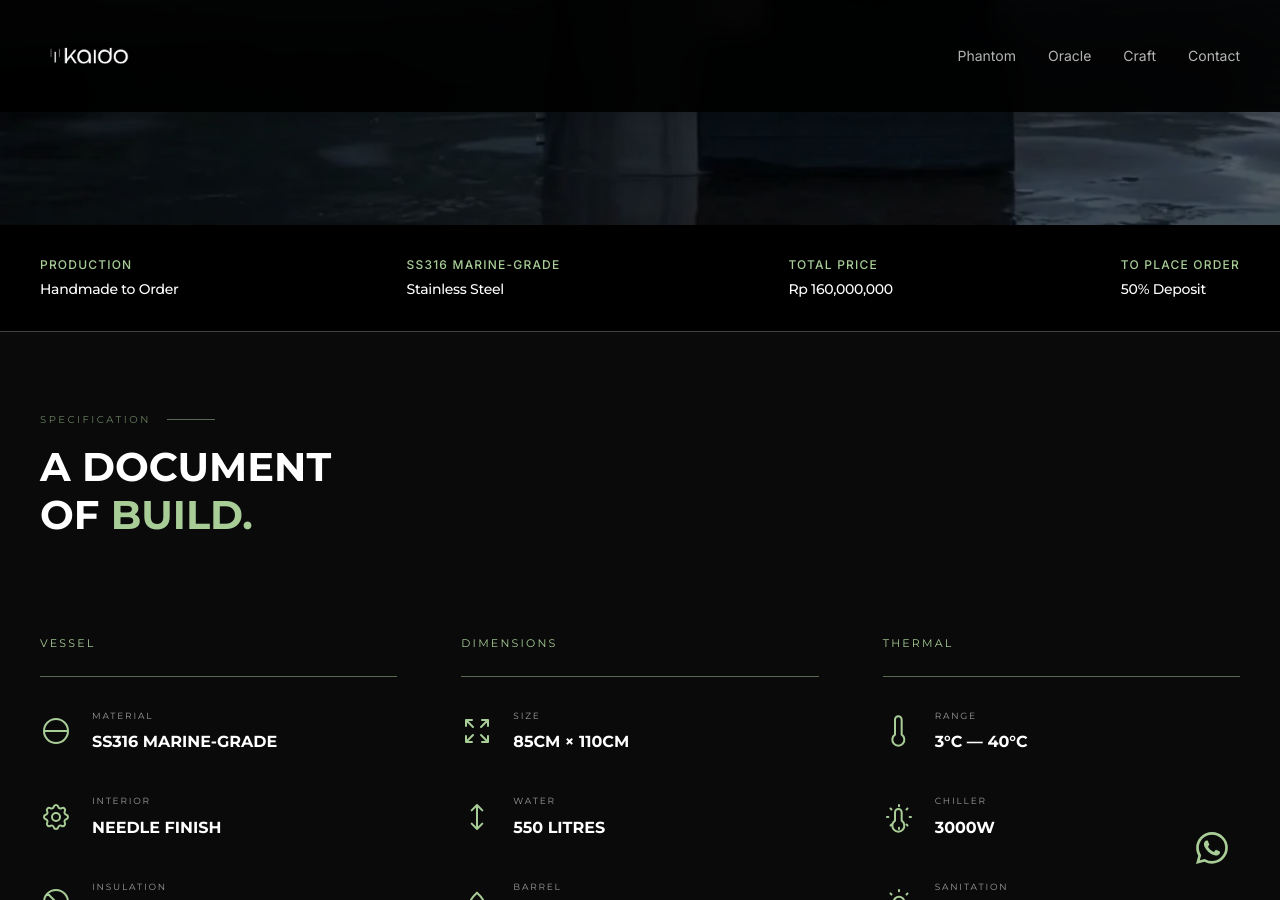
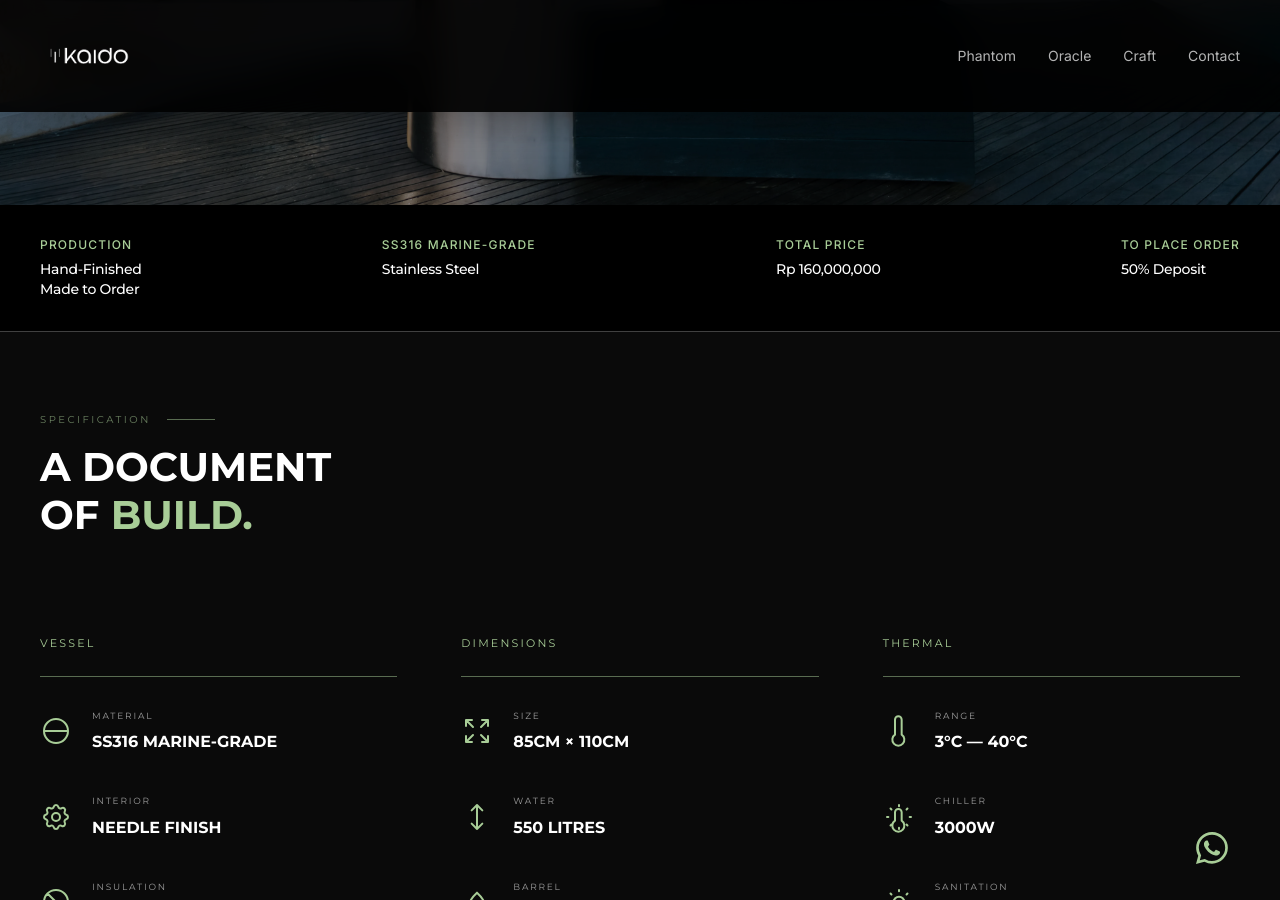
Before and after one commit to refinedislandcreations/kaido, a Jekyll site: the page built from phantom.html, in a window 1280 px wide and 900 px high, scrolled down 568 px. Built offline with Jekyll 4.4.1, drawn with Linux system fonts in a browser that asks for light colours; nearby versions of some CDN libraries.

Commit message:
feat: update homepage, phantom, and oracle pages with new imagery and content refinements

```diff
--- a/oracle.html
+++ b/oracle.html
@@ -18,11 +18,11 @@ oracle-stats:
   theme: "light"
   stats:
     - eyebrow: "PRODUCTION"
-      title: "Handmade to Order"
+      title: "Hand-Finished<br>Made to Order"
     - eyebrow: "SS316 MARINE-GRADE"
       title: "Stainless Steel"
     - eyebrow: "TOTAL PRICE"
-      title: "Rp 160,000,000"
+      title: "Rp 170,000,000"
     - eyebrow: "TO PLACE ORDER"
       title: "50% Deposit"
 
--- a/phantom.html
+++ b/phantom.html
@@ -12,12 +12,12 @@ phantom-hero:
   button_url: "/contact.html#enquiry"
   secondary_button_text: "<span class='text-white'>EXPLORE THE BUILD</span>"
   secondary_button_url: "#build"
-  background_image: "/assets/images/phantom-hero.webp"
+  background_image: "/assets/images/kaido/Phantom Pdp 1.webp"
 
 phantom-stats:
   stats:
     - eyebrow: "PRODUCTION"
-      title: "Handmade to Order"
+      title: "Hand-Finished<br>Made to Order"
     - eyebrow: "SS316 MARINE-GRADE"
       title: "Stainless Steel"
     - eyebrow: "TOTAL PRICE"
@@ -77,7 +77,7 @@ phantom-cta-mid:
   title: "COLD IS WHERE WE BEGIN. <span class='text-oracle'>IT'S NOT WHERE WE END.</span>"
   button_text: "ANY QUESTIONS?"
   button_url: "https://wa.me/6281330864125?text=Hi%20Kaido%2C%20I%E2%80%99d%20like%20to%20know%20more%20about%20Phantom"
-  background_image: "/assets/images/phantom-hero.webp"
+  background_image: "/assets/images/kaido/Phantom Pdp 2.webp"
 
 phantom-gallery:
   eyebrow: "IN PLACE"
@@ -91,11 +91,11 @@ phantom-gallery:
       eyebrow: "POOL CLUB"
       title: "LE BAJO"
       description: "Anchoring the sunset edge of the Komodo waterline."
-    - url: "/assets/images/phantom-hero.webp"
+    - url: "/assets/images/kaido/Phantom Pdp 5.webp"
       eyebrow: "PRIVATE VILLA"
       title: "DANS VILLA"
       description: "Drawn into the architecture, not added to it."
-    - url: "/assets/images/phantom-hero.webp"
+    - url: "/assets/images/kaido/Phantom Pdp 6.webp"
       eyebrow: "POOL CLUB"
       title: "LE BAJO"
       description: "Anchoring the sunset edge of the Komodo waterline."
@@ -130,7 +130,7 @@ phantom-cta-end:
   title: "MAKE PHANTOM<br><span class='text-oracle'>YOURS.</span>"
   button_text: "ORDER NOW"
   button_url: "/contact.html"
-  background_image: "/assets/images/phantom-hero.webp"
+  background_image: "/assets/images/kaido/Phantom Pdp 7.webp"
 ---
 
 <div class="h-[100svh] w-full flex flex-col">
```
Also changed, not shown: homepage.html (+5 -6 lines), assets/images/kaido/Homepage 5.webp (added), assets/images/kaido/Homepage 7.webp (added), assets/images/kaido/Homepage 8.webp (added), assets/images/kaido/Phantom PdP 6.webp (added), assets/images/kaido/Phantom Pdp 1.webp (added), assets/images/kaido/Phantom Pdp 2.webp (added), assets/images/kaido/Phantom Pdp 5.webp (added), assets/images/kaido/Phantom Pdp 7.webp (added), 2 other files.
